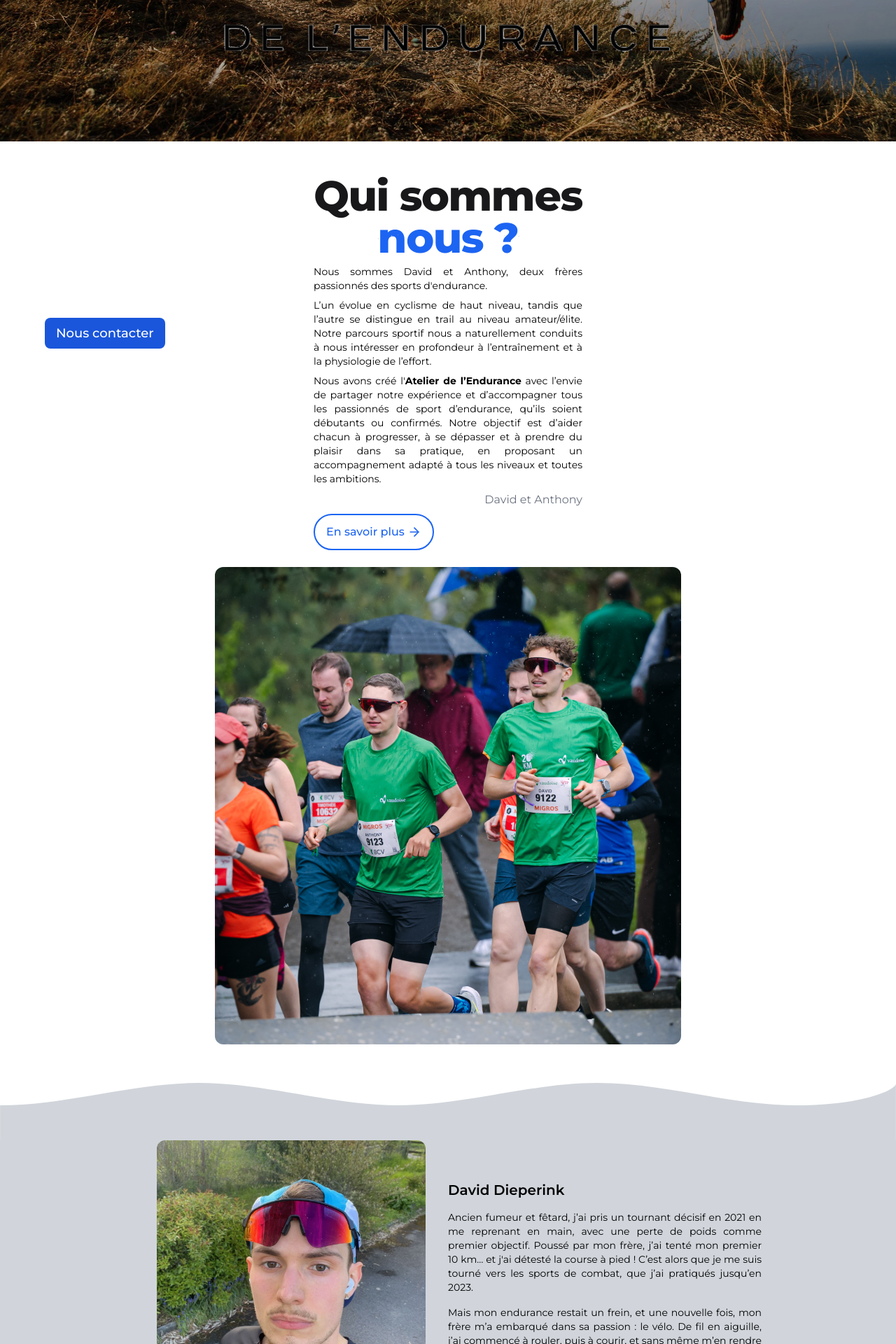
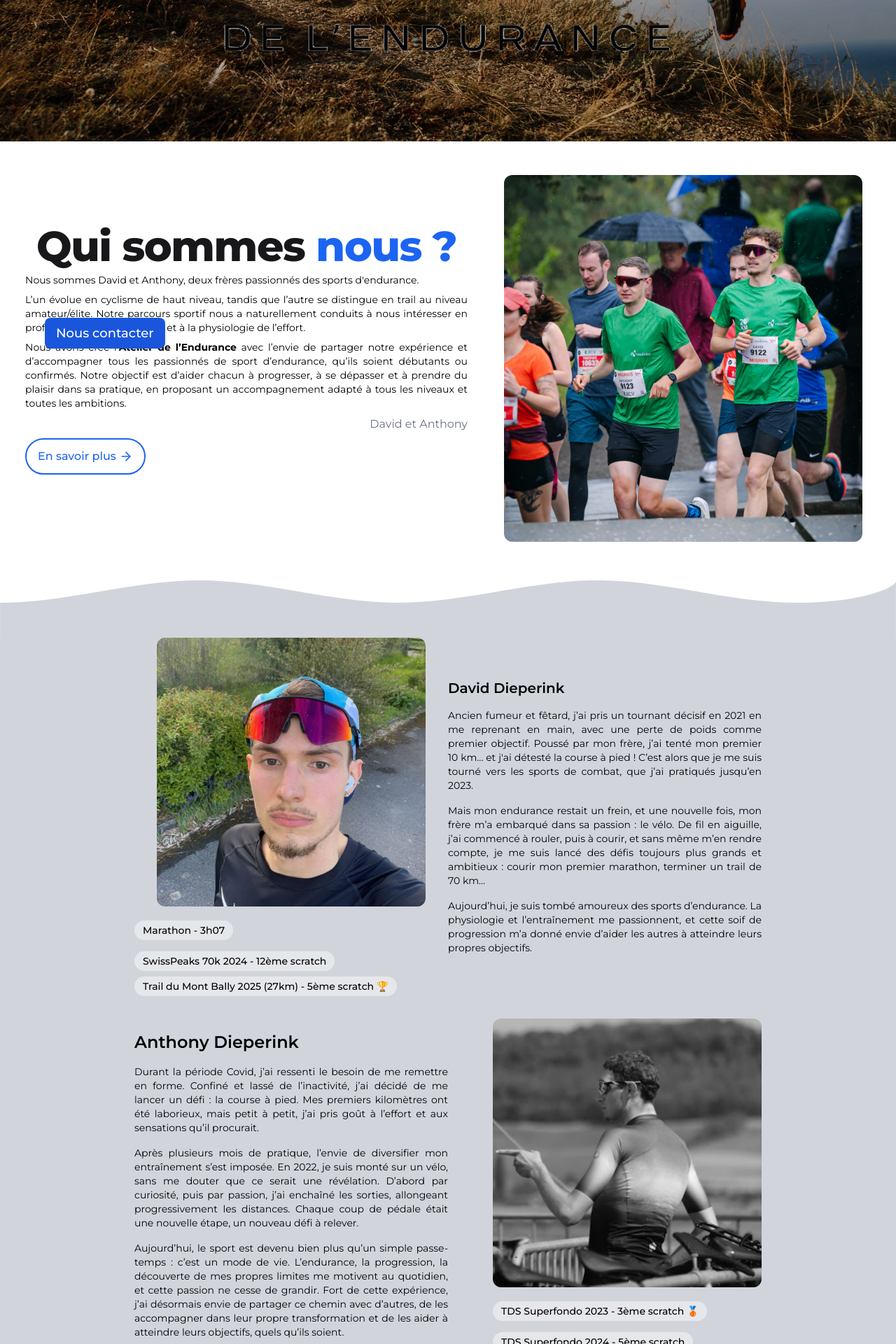
Before and after one commit to dieperid/atelier-endurance, a Jekyll site: the page built from src/index.html, in a window 1280 px wide. Shown: the part 698-2618 px from the top of the page at 70% size. Built offline with Jekyll 4.4.1, drawn with Linux system fonts in a browser that asks for light colours; nearby versions of some CDN libraries; some web fonts are replaced.

Commit message:
style: updated responsive

```diff
--- a/src/index.html
+++ b/src/index.html
@@ -22,10 +22,9 @@
 
 <div class="px-2 py-12 lg:pt-20 bg-white md:px-0">
     <div class="items-center max-w-7xl px-8 mx-auto xl:px-5">
-        <div class="flex flex-col-reverse md:flex-row flex-wrap items-center sm:-mx-3">
-            <div class="w-full md:w-1/2 md:px-5">
-                <div
-                    class="mx-auto w-full pb-6 space-y-2 max-w-sm sm:max-w-md lg:max-w-xl lg:space-y-4 xl:space-y-6 md:pr-0 md:pb-0 justify-center">
+        <div class="flex flex-col-reverse lg:flex-row flex-wrap items-center sm:-mx-3">
+            <div class="w-full lg:w-1/2 md:px-5 max-w-2xl">
+                <div class="mx-auto w-full pb-6 space-y-2 lg:space-y-4 xl:space-y-6 md:pr-0 md:pb-0 justify-center">
                     <h1
                         class="text-4xl font-extrabold tracking-tight text-zinc-900 xl:text-6xl text-center md:text-left">
                         <span class>Qui sommes</span>
@@ -65,10 +64,9 @@
                     </div>
                 </div>
             </div>
-            <div class="w-full md:w-1/2 mb-6 md:mb-0">
+            <div class="w-full lg:w-1/2 mb-6 lg:mb-0 max-w-xl">
                 <div class="flex w-full h-full overflow-hidden justify-center sm:px-2 lg:px-8">
-                    <img src="{{'assets/img/AnthonyDavid.png' | relative_url}}"
-                        class="rounded-xl max-h-96 md:max-h-none" />
+                    <img src="{{'assets/img/AnthonyDavid.png' | relative_url}}" class="rounded-xl" />
                 </div>
             </div>
         </div>
@@ -134,7 +132,7 @@
     <div
         class="box-border flex flex-col px-12 mx-auto justify-center md:flex-row max-w-7xl lg:px-16 items-center lg:items-start">
         <!-- Content -->
-        <div class="box-border w-full text-justify max-w-md sm:max-w-none sm:w-md md:w-1/2 md:pr-10 lg:pr-0 space-y-2">
+        <div class="box-border w-full text-justify max-w-md sm:max-w-none sm:w-md md:w-1/2 md:pr-10 lg:pr-0 space-y-4">
             <h2 class="text-xl font-semibold leading-tight border-0 border-zinc-300 lg:text-2xl md:text-2xl">
                 Anthony Dieperink
             </h2>
```
